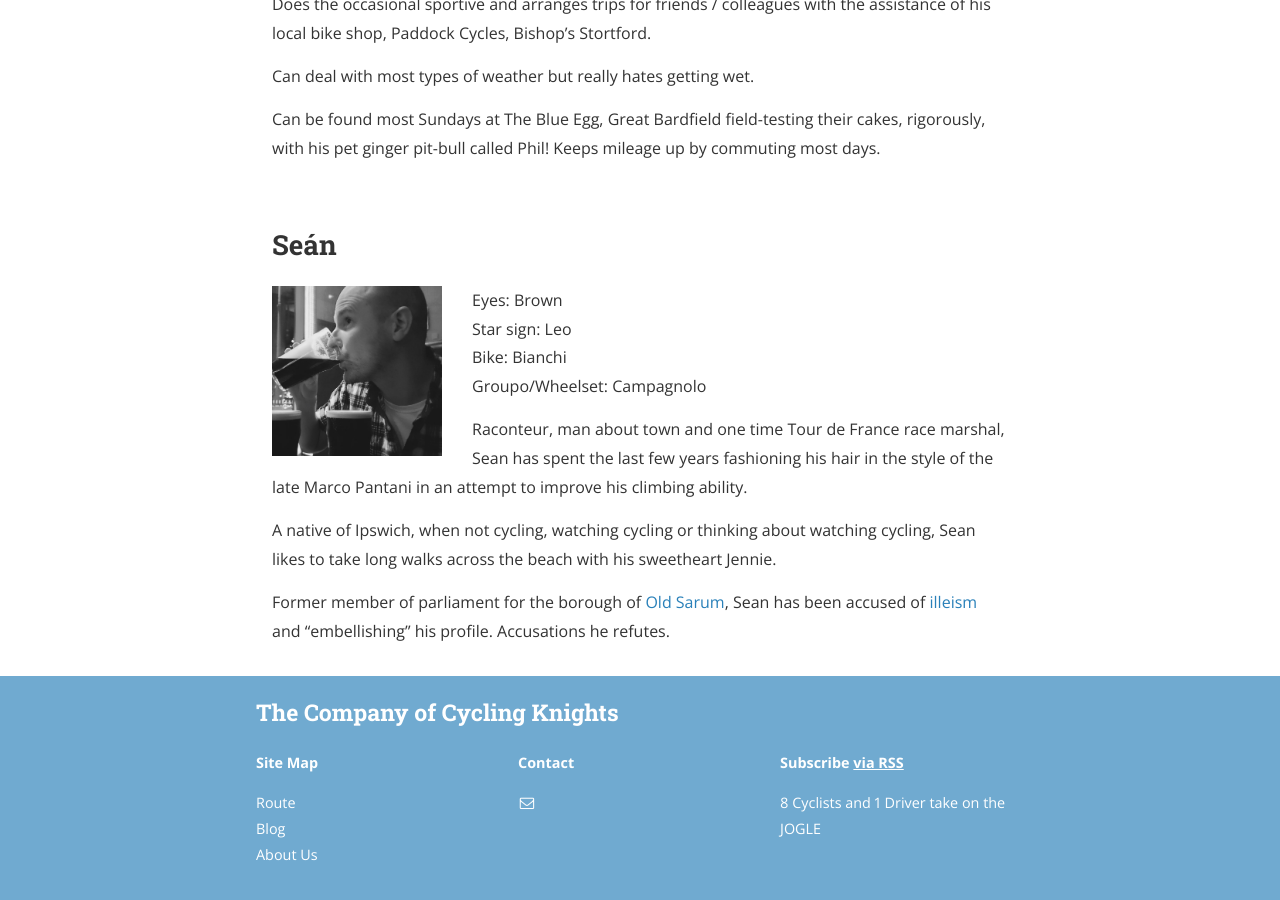
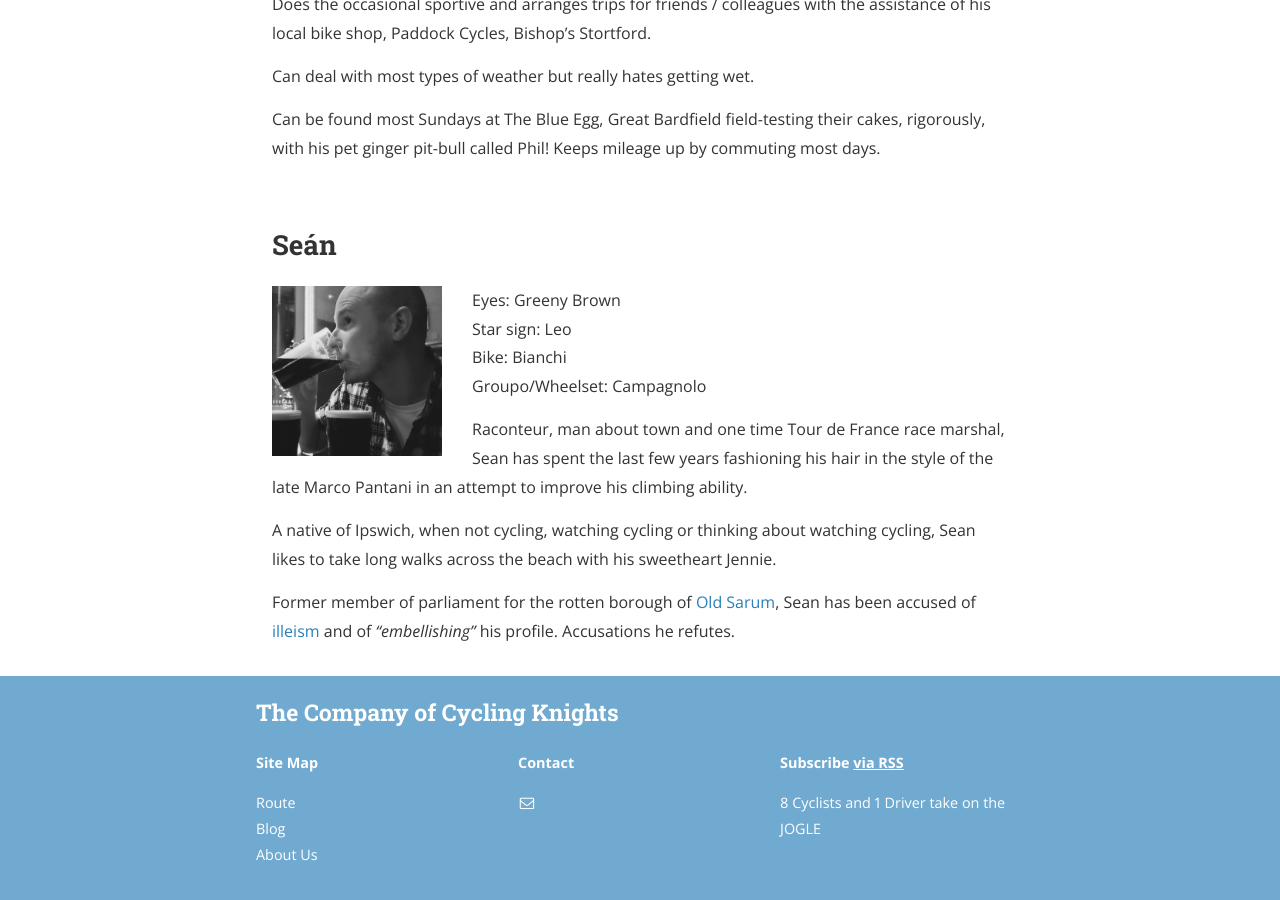
Before and after one commit to CompanyOfCyclingKnights/companyofcyclingknights.github.io, a Jekyll site: the page built from about.markdown, in a window 1280 px wide and 900 px high, scrolled down 4062 px. Built offline with Jekyll 4.4.1, drawn with Linux system fonts in a browser that asks for light colours; nearby versions of some CDN libraries; a style sheet for code colours, icons or effects is not loaded.

Commit message:
Bio tweak

```diff
--- a/about.markdown
+++ b/about.markdown
@@ -151,7 +151,7 @@ Keeps mileage up by commuting most days.
 
 <img src="/assets/team/sean.jpg" class="person" />
 
-Eyes: Brown<br />
+Eyes: Greeny Brown<br />
 Star sign: Leo<br />
 Bike: Bianchi<br />
 Groupo/Wheelset: Campagnolo<br />
@@ -161,7 +161,7 @@ Raconteur, man about town and one time Tour de France race marshal, Sean has spe
 A native of Ipswich, when not cycling, watching cycling or thinking
 about watching cycling, Sean likes to take long walks across the beach with his sweetheart Jennie.
 
-Former member of parliament for the borough of [Old
+Former member of parliament for the rotten borough of [Old
 Sarum](https://en.wikipedia.org/wiki/Old_Sarum_(UK_Parliament_constituency)),
 Sean has been accused of
-[illeism](https://en.wikipedia.org/wiki/Illeism) and "embellishing" his profile.  Accusations he refutes.
+[illeism](https://en.wikipedia.org/wiki/Illeism) and of *"embellishing"* his profile.  Accusations he refutes.
```
